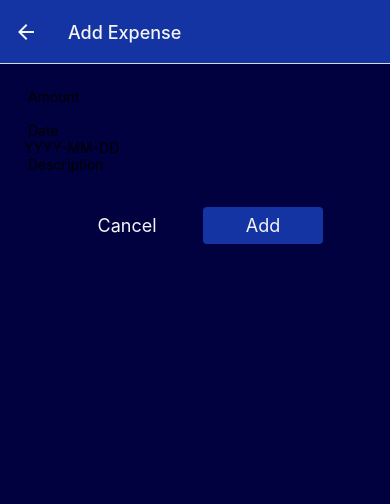
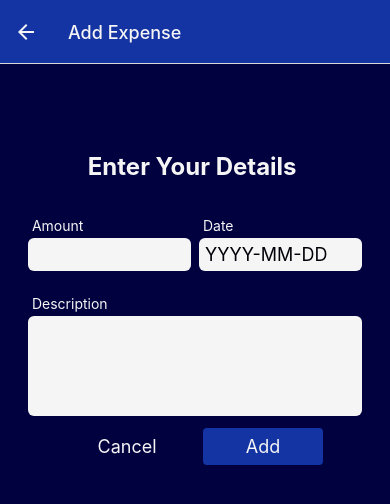
Before and after one commit to sarahmarie1976/Time_Expense_Tracker_App, a React Native app: screen /ManageExpense in a window 390 px wide. Shown: the top 504 px of the page. Built offline with nearby package versions, Linux system fonts and the light colour scheme.

Commit message:
:lipstick: fixed layout of form

```diff
--- a/components/ManageExpense/ExpenseForm.js
+++ b/components/ManageExpense/ExpenseForm.js
@@ -1,25 +1,33 @@
-import { StyleSheet, View } from "react-native";
+import { StyleSheet, Text, View } from "react-native";
 
 import Input from "./Input";
+import { GlobalStyles } from "../../constants/styles";
 
 function ExpenseForm() {
-  function amountChangeHandler() {}
+  function amountChangedHandler() {}
 
    return(
+    <View style={styles.form} >
         <View >
+          <Text style={styles.title} > Enter Your Details  </Text>
+          </View>
+        <View style={styles.inputsRow} >
         <Input
-        label='Amount'
+            style={styles.rowInput}
+            label="Amount"
             textInputConfig={{
-          KeyboardType: 'decimal-pad',
-          onChangeText: amountChangeHandler,
+            keyboardType: 'decimal-pad',
+            onChangeText: amountChangedHandler,
         }} />
         <Input
+            style={styles.rowInput}
             label='Date'
             textInputConfig={{
             placeholder: 'YYYY-MM-DD',
             maxlength: 10,
             onChangeText: () => {}
             }} />
+        </View>
       <Input
         label='Description'
         textInputConfig={{
@@ -33,4 +41,22 @@
 
 export default ExpenseForm
 
-const styles = StyleSheet.create({})
+const styles = StyleSheet.create({
+    form: {
+        marginTop: 40,
+    },
+    title: {
+        fontSize: 24,
+        fontWeight: 'bold',
+        color: GlobalStyles.colors.primary50,
+        marginVertical: 24,
+        textAlign: 'center',
+    },
+    inputsRow: {
+        flexDirection: 'row',
+        justifyContent: 'space-between',
+    },
+    rowInput: {
+        flex: 1,
+    },
+})
--- a/components/ManageExpense/Input.js
+++ b/components/ManageExpense/Input.js
@@ -1,15 +1,43 @@
 
 import { StyleSheet, Text, TextInput, View } from "react-native";
+import { GlobalStyles } from "../../constants/styles";
 
-function Input({label, textInputConfig}) {
+function Input({label, style, textInputConfig}) {
+  const inputStyles = [styles.input]
+
+  if (textInputConfig && textInputConfig.multiline) {
+    inputStyles.push(styles.inputMultiline)
+  }
+
    return(
-    <View >
-      <Text > {label} </Text>
-      <TextInput {...textInputConfig}  />
+    <View style={[styles.inputContainer, style]} >
+      <Text style={styles.label} > {label} </Text>
+      <TextInput style={inputStyles} {...textInputConfig}  />
     </View>
     )
 }
 
 export default Input
 
-const styles = StyleSheet.create({})
+const styles = StyleSheet.create({
+    inputContainer: {
+        marginHorizontal: 4,
+        marginVertical: 12,
+    },
+    label: {
+        fontSize: 14,
+        color: GlobalStyles.colors.primary50,
+        marginBottom: 4,
+    },
+    input: {
+        backgroundColor: GlobalStyles.colors.primary50,
+        color: GlobalStyles.colors.primary800,
+        padding: 6,
+        borderRadius: 6,
+        fontSize: 18,
+    },
+    inputMultiline: {
+        minHeight: 100,
+        textAlignVertical: 'top',
+    }
+})
```
Lines whose indentation alone changed are shown as unchanged.
